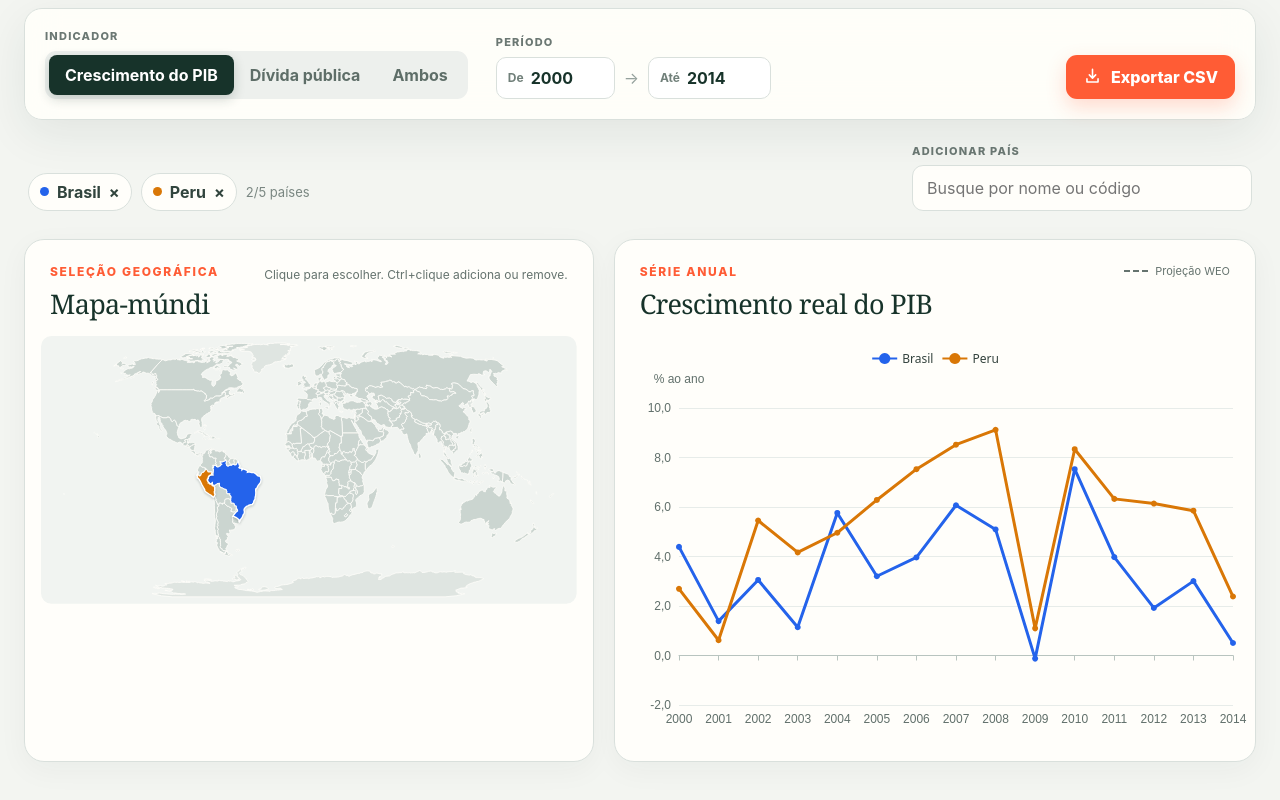
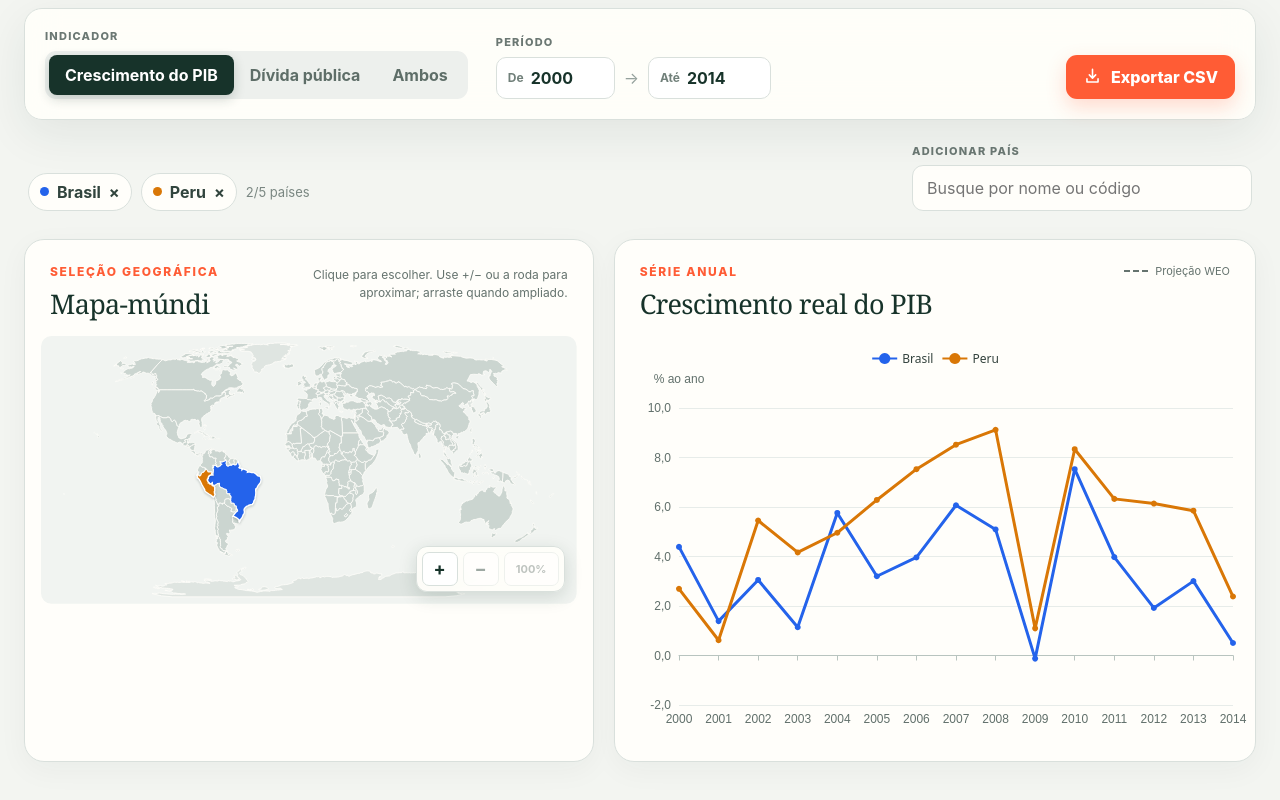
Before and after one commit to julioOliveira19/panorama, a React (Vite) app: page / in a window 1280 px wide. Shown: the part 510-1310 px from the top of the page. Built offline with nearby package versions, Linux system fonts and the light colour scheme.

Commit message:
feat: adicionar zoom ao mapa e distinguir indicadores

```diff
--- a/src/components/TimeSeriesChart.tsx
+++ b/src/components/TimeSeriesChart.tsx
@@ -7,7 +7,7 @@ import { useEffect, useMemo, useRef } from 'react'
 import { formatValue, statusLabel } from '../lib/format'
 import { yearsInRange } from '../lib/calculations'
 import type { ComparisonMode, Country, IndicatorKey, PanoramaData } from '../types'
-import { countryColors } from '../types'
+import { countryColors, debtColors } from '../types'
 
 registerECharts([LineChart, GridComponent, LegendComponent, TooltipComponent, SVGRenderer])
 
@@ -58,7 +58,9 @@ export function TimeSeriesChart({
         const pointByYear = new Map(
           (series[indicator][country.code] ?? []).map((point) => [point.year, point]),
         )
-        const color = countryColors[countryIndex]
+        const color = mode === 'both' && indicator === 'debt'
+          ? debtColors[countryIndex]
+          : countryColors[countryIndex]
         const unit = indicator === 'growth' ? '%' : '% do PIB'
         const observed: ChartDatum[] = years.map((year) => {
           const point = pointByYear.get(year)
--- a/src/components/WorldMap.tsx
+++ b/src/components/WorldMap.tsx
@@ -1,7 +1,28 @@
 import { geoNaturalEarth1, geoPath } from 'd3-geo'
-import { useMemo } from 'react'
+import { useMemo, useRef, useState } from 'react'
+import type { PointerEvent as ReactPointerEvent, WheelEvent as ReactWheelEvent } from 'react'
 import type { WorldMapData } from '../types'
 import { countryColors } from '../types'
+
+const MAP_WIDTH = 920
+const MAP_HEIGHT = 460
+const MAX_ZOOM = 6
+
+type MapTransform = {
+  scale: number
+  x: number
+  y: number
+}
+
+function clampTransform(transform: MapTransform): MapTransform {
+  const minX = MAP_WIDTH * (1 - transform.scale)
+  const minY = MAP_HEIGHT * (1 - transform.scale)
+  return {
+    scale: transform.scale,
+    x: Math.min(0, Math.max(minX, transform.x)),
+    y: Math.min(0, Math.max(minY, transform.y)),
+  }
+}
 
 type WorldMapProps = {
   map: WorldMapData
@@ -11,6 +32,16 @@ type WorldMapProps = {
 }
 
 export function WorldMap({ map, availableCodes, selectedCodes, onSelect }: WorldMapProps) {
+  const [transform, setTransform] = useState<MapTransform>({ scale: 1, x: 0, y: 0 })
+  const [isDragging, setIsDragging] = useState(false)
+  const dragRef = useRef<{
+    pointerId: number
+    clientX: number
+    clientY: number
+    x: number
+    y: number
+  } | null>(null)
+  const suppressClickUntil = useRef(0)
   const paths = useMemo(() => {
     const projection = geoNaturalEarth1().fitExtent([[12, 12], [908, 448]], map)
     const path = geoPath(projection)
@@ -20,6 +51,63 @@ export function WorldMap({ map, availableCodes, selectedCodes, onSelect }: World
     }))
   }, [map])
 
+  const zoomBy = (factor: number, centerX = MAP_WIDTH / 2, centerY = MAP_HEIGHT / 2) => {
+    setTransform((current) => {
+      const scale = Math.min(MAX_ZOOM, Math.max(1, current.scale * factor))
+      const ratio = scale / current.scale
+      return clampTransform({
+        scale,
+        x: centerX - (centerX - current.x) * ratio,
+        y: centerY - (centerY - current.y) * ratio,
+      })
+    })
+  }
+
+  const handleWheel = (event: ReactWheelEvent<SVGSVGElement>) => {
+    event.preventDefault()
+    const bounds = event.currentTarget.getBoundingClientRect()
+    const centerX = (event.clientX - bounds.left) * MAP_WIDTH / bounds.width
+    const centerY = (event.clientY - bounds.top) * MAP_HEIGHT / bounds.height
+    const factor = event.deltaY < 0 ? 1.2 : 1 / 1.2
+    zoomBy(factor, centerX, centerY)
+  }
+
+  const handlePointerDown = (event: ReactPointerEvent<SVGSVGElement>) => {
+    if (event.button !== 0 || transform.scale === 1) return
+    event.currentTarget.setPointerCapture(event.pointerId)
+    dragRef.current = {
+      pointerId: event.pointerId,
+      clientX: event.clientX,
+      clientY: event.clientY,
+      x: transform.x,
+      y: transform.y,
+    }
+    setIsDragging(true)
+  }
+
+  const handlePointerMove = (event: ReactPointerEvent<SVGSVGElement>) => {
+    const drag = dragRef.current
+    if (!drag || drag.pointerId !== event.pointerId) return
+    const bounds = event.currentTarget.getBoundingClientRect()
+    const dx = (event.clientX - drag.clientX) * MAP_WIDTH / bounds.width
+    const dy = (event.clientY - drag.clientY) * MAP_HEIGHT / bounds.height
+    if (Math.abs(dx) + Math.abs(dy) > 3) suppressClickUntil.current = performance.now() + 250
+    setTransform((current) => clampTransform({
+      scale: current.scale,
+      x: drag.x + dx,
+      y: drag.y + dy,
+    }))
+  }
+
+  const finishDrag = (event: ReactPointerEvent<SVGSVGElement>) => {
+    if (dragRef.current?.pointerId !== event.pointerId) return
+    dragRef.current = null
+    setIsDragging(false)
+    if (event.currentTarget.hasPointerCapture(event.pointerId)) {
+      event.currentTarget.releasePointerCapture(event.pointerId)
+    }
+  }
+
   return (
     <section className="panel map-panel" aria-labelledby="map-title">
       <div className="panel-heading">
@@ -27,13 +115,23 @@ export function WorldMap({ map, availableCodes, selectedCodes, onSelect }: World
           <p className="eyebrow">Seleção geográfica</p>
           <h2 id="map-title">Mapa-múndi</h2>
         </div>
-        <p className="panel-help">Clique para escolher. Ctrl+clique adiciona ou remove.</p>
+        <p className="panel-help">Clique para escolher. Use +/− ou a roda para aproximar; arraste quando ampliado.</p>
       </div>
 
       <div className="map-frame">
-        <svg viewBox="0 0 920 460" role="img" aria-label="Mapa interativo de países">
+        <svg
+          viewBox={`0 0 ${MAP_WIDTH} ${MAP_HEIGHT}`}
+          role="img"
+          aria-label={`Mapa interativo de países, zoom em ${Math.round(transform.scale * 100)}%`}
+          className={`map-viewport ${transform.scale > 1 ? 'is-zoomed' : ''} ${isDragging ? 'is-dragging' : ''}`}
+          onWheel={handleWheel}
+          onPointerDown={handlePointerDown}
+          onPointerMove={handlePointerMove}
+          onPointerUp={finishDrag}
+          onPointerCancel={finishDrag}
+        >
           <rect width="920" height="460" rx="18" className="map-ocean" />
-          <g>
+          <g transform={`translate(${transform.x} ${transform.y}) scale(${transform.scale})`}>
             {paths.map(({ feature, path }) => {
               const code = feature.properties.code
               const selectedIndex = selectedCodes.indexOf(code)
@@ -50,6 +148,7 @@ export function WorldMap({ map, availableCodes, selectedCodes, onSelect }: World
                   aria-label={`${feature.properties.name}${isSelected ? ', selecionado' : ''}`}
                   aria-disabled={!isAvailable}
                   onClick={(event) => {
+                    if (performance.now() < suppressClickUntil.current) return
                     if (isAvailable) onSelect(code, event.ctrlKey || event.metaKey)
                   }}
                   onKeyDown={(event) => {
@@ -65,6 +164,19 @@ export function WorldMap({ map, availableCodes, selectedCodes, onSelect }: World
             })}
           </g>
         </svg>
+        <div className="map-controls" aria-label="Controles de zoom do mapa">
+          <button type="button" onClick={() => zoomBy(1.5)} disabled={transform.scale >= MAX_ZOOM} aria-label="Aumentar zoom">+</button>
+          <button type="button" onClick={() => zoomBy(1 / 1.5)} disabled={transform.scale <= 1} aria-label="Diminuir zoom">−</button>
+          <button
+            type="button"
+            className="map-reset"
+            onClick={() => setTransform({ scale: 1, x: 0, y: 0 })}
+            disabled={transform.scale === 1}
+            aria-label="Redefinir zoom"
+          >
+            {Math.round(transform.scale * 100)}%
+          </button>
+        </div>
       </div>
     </section>
   )
--- a/src/panorama.css
+++ b/src/panorama.css
@@ -60,8 +60,16 @@
 .panel-heading h2, .section-heading h2, .methodology h2 { margin: 0; font-family: Georgia, serif; font-size: 27px; font-weight: 400; letter-spacing: -.025em; }
 .panel-heading .eyebrow, .section-heading .eyebrow, .methodology .eyebrow { margin-bottom: 6px; }
 .panel-help, .section-heading > p { max-width: 310px; margin: 2px 0 0; color: var(--muted); font-size: 12px; line-height: 1.5; text-align: right; }
-.map-frame { padding: 0 16px 18px; }
+.map-frame { position: relative; padding: 0 16px 18px; }
 .map-frame svg { display: block; width: 100%; height: auto; }
+.map-viewport { cursor: default; touch-action: pan-y; user-select: none; }
+.map-viewport.is-zoomed { cursor: grab; touch-action: none; }
+.map-viewport.is-dragging { cursor: grabbing; }
+.map-controls { position: absolute; right: 28px; bottom: 30px; display: grid; grid-template-columns: 36px 36px auto; gap: 5px; padding: 5px; background: rgba(255,254,250,.92); border: 1px solid var(--line); border-radius: 11px; box-shadow: 0 5px 18px rgba(23,51,42,.15); backdrop-filter: blur(10px); }
+.map-controls button { min-width: 36px; height: 34px; padding: 0 9px; color: var(--ink); background: #fff; border: 1px solid #d8e0dc; border-radius: 7px; cursor: pointer; font-size: 18px; font-weight: 750; }
+.map-controls button:hover:not(:disabled) { color: #fff; background: var(--ink); border-color: var(--ink); }
+.map-controls button:disabled { opacity: .42; cursor: not-allowed; }
+.map-controls .map-reset { min-width: 55px; color: var(--muted); font-size: 11px; }
 .map-ocean { fill: #f1f4f1; }
 .map-country { fill: #dfe5e1; stroke: #fffefa; stroke-width: .8; transition: fill .15s, opacity .15s, transform .15s; vector-effect: non-scaling-stroke; }
 .map-country.is-available { fill: #cbd5d0; cursor: pointer; }
@@ -71,8 +79,8 @@
 .chart-keys { display: flex; align-items: center; justify-content: flex-end; gap: 12px; flex-wrap: wrap; }
 .chart-key { display: inline-flex; align-items: center; gap: 7px; color: var(--muted); font-size: 11px; white-space: nowrap; }
 .chart-key i { display: inline-block; flex: none; }
-.chart-key .key-growth { width: 8px; height: 8px; background: var(--green); border-radius: 50%; }
-.chart-key .key-debt { width: 8px; height: 8px; background: var(--green); transform: rotate(45deg); }
+.chart-key .key-growth { width: 8px; height: 8px; background: #2463eb; border-radius: 50%; }
+.chart-key .key-debt { width: 8px; height: 8px; background: #7897e8; transform: rotate(45deg); }
 .chart-key .key-projection { width: 24px; border-top: 2px dashed var(--muted); }
 
 .summary-section { padding: 72px 4px 52px; }
@@ -159,6 +167,8 @@ footer p { margin: 0; }
   .panel-heading, .section-heading { display: grid; }
   .panel-help, .section-heading > p { text-align: left; }
   .chart { height: 370px; }
+  .map-controls { right: 22px; bottom: 24px; grid-template-columns: 32px 32px auto; }
+  .map-controls button { min-width: 32px; height: 30px; }
   .chart-keys { justify-content: flex-start; }
   .summary-dual { grid-template-columns: 1fr; }
   .summary-section { padding-top: 52px; }
--- a/src/types.ts
+++ b/src/types.ts
@@ -61,3 +61,4 @@ export type MapProperties = {
 export type WorldMapData = GeoJSON.FeatureCollection<GeoJSON.Geometry, MapProperties>
 
 export const countryColors = ['#2463eb', '#d97706', '#0f8a75', '#c24178', '#7557d3']
+export const debtColors = ['#7897e8', '#e5a34a', '#61ad9f', '#d884aa', '#a08bdd']
```
Also changed, not shown: src/components/DataTable.tsx (+5 -2 lines), 2 other files (tests, documents, lock files or other folders).
